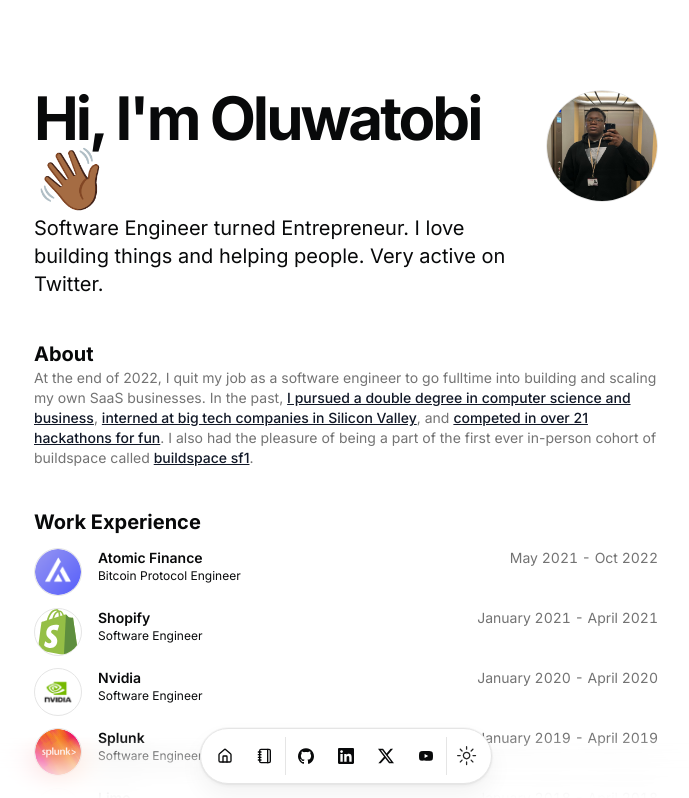
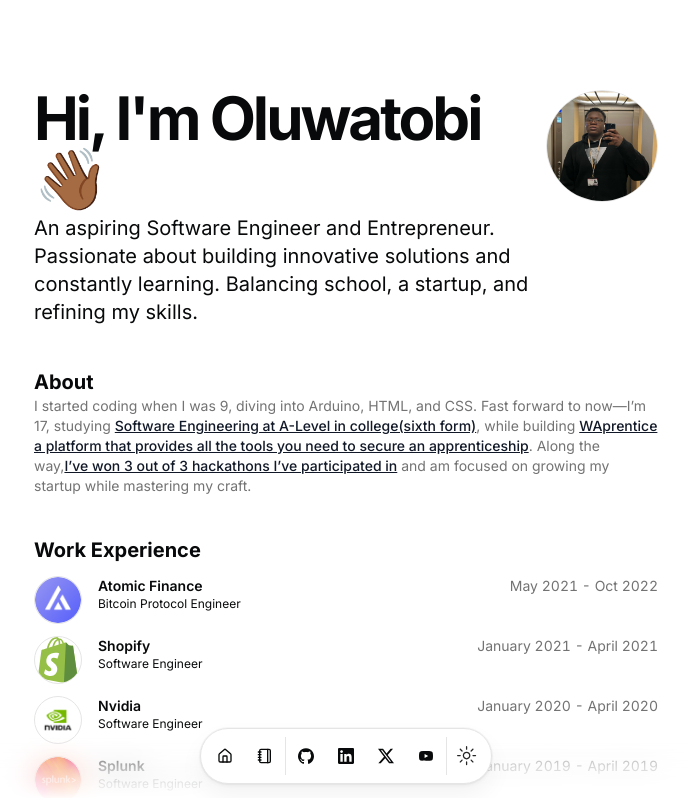
Before and after one commit to tobilobasalawu/portfolio-v3, a Next.js app: page / in a window 1280 px wide. Shown: the top 798 px of the page, without its empty margins (294-983 px from the left). Built offline with nearby package versions, Linux system fonts and the light colour scheme.

Commit message:
Refactor: Hero Section to add my details

```diff
--- a/src/data/resume.tsx
+++ b/src/data/resume.tsx
@@ -8,9 +8,9 @@
   location: "Birmingham, UK",
   locationLink: "https://www.google.com/maps/place/Birmingham/",
   description:
-    "Software Engineer turned Entrepreneur. I love building things and helping people. Very active on Twitter.",
+    "An aspiring Software Engineer and Entrepreneur. Passionate about building innovative solutions and constantly learning. Balancing school, a startup, and refining my skills.",
   summary:
-    "At the end of 2022, I quit my job as a software engineer to go fulltime into building and scaling my own SaaS businesses. In the past, [I pursued a double degree in computer science and business](/#education), [interned at big tech companies in Silicon Valley](https://www.youtube.com/watch?v=d-LJ2e5qKdE), and [competed in over 21 hackathons for fun](/#hackathons). I also had the pleasure of being a part of the first ever in-person cohort of buildspace called [buildspace sf1](https://buildspace.so/sf1).",
+    "I started coding when I was 9, diving into Arduino, HTML, and CSS. Fast forward to now—I’m 17, studying [Software Engineering at A-Level in college(sixth form)](/#education),  while building [WAprentice a platform that provides all the tools you need to secure an apprenticeship](https://wapprentice.app). Along the way,[I’ve won 3 out of 3 hackathons I’ve participated in](/#hackathons) and am focused on growing my startup while mastering my craft.",
   avatarUrl: "/me.jpg",
   skills: [
     "Python",
```
